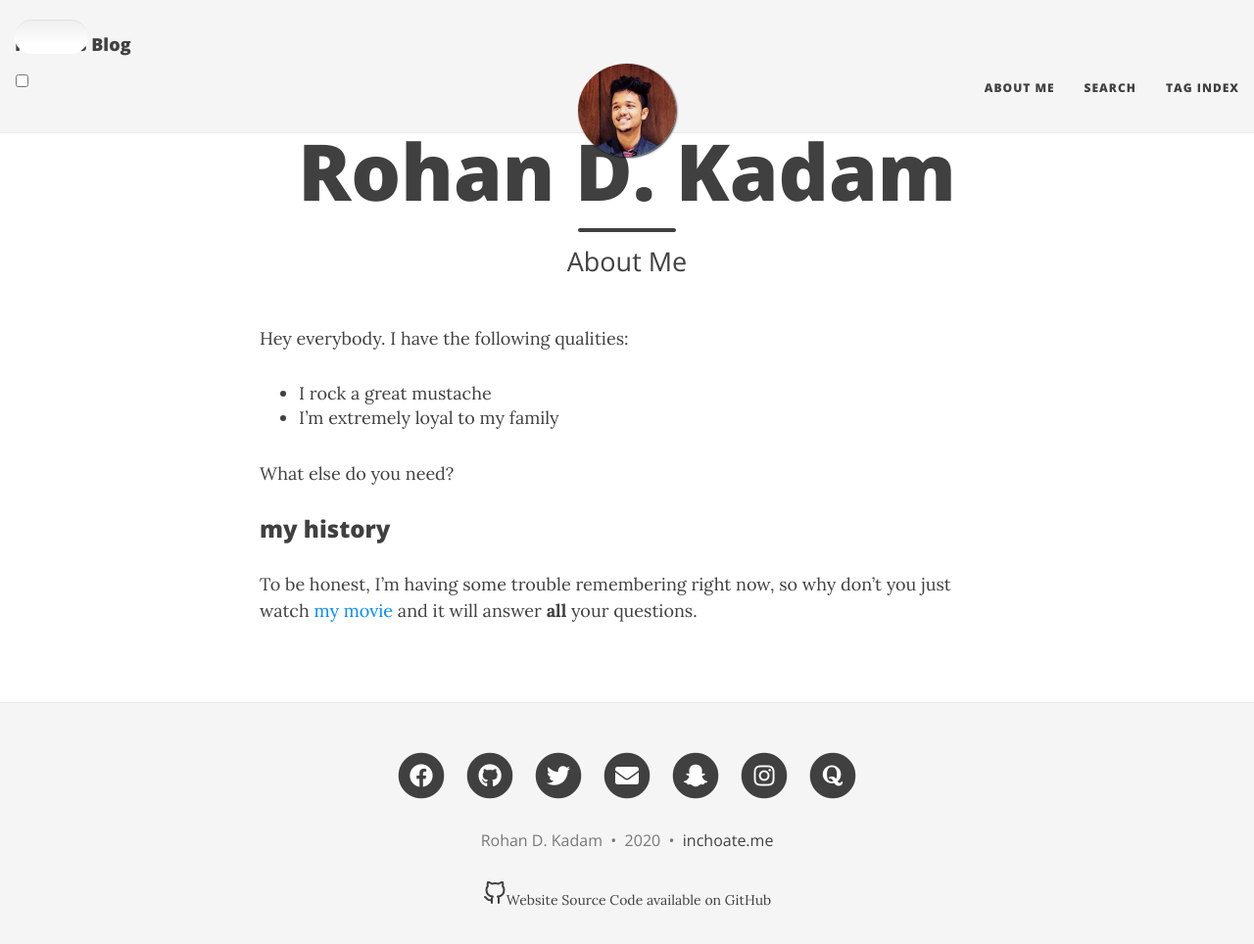
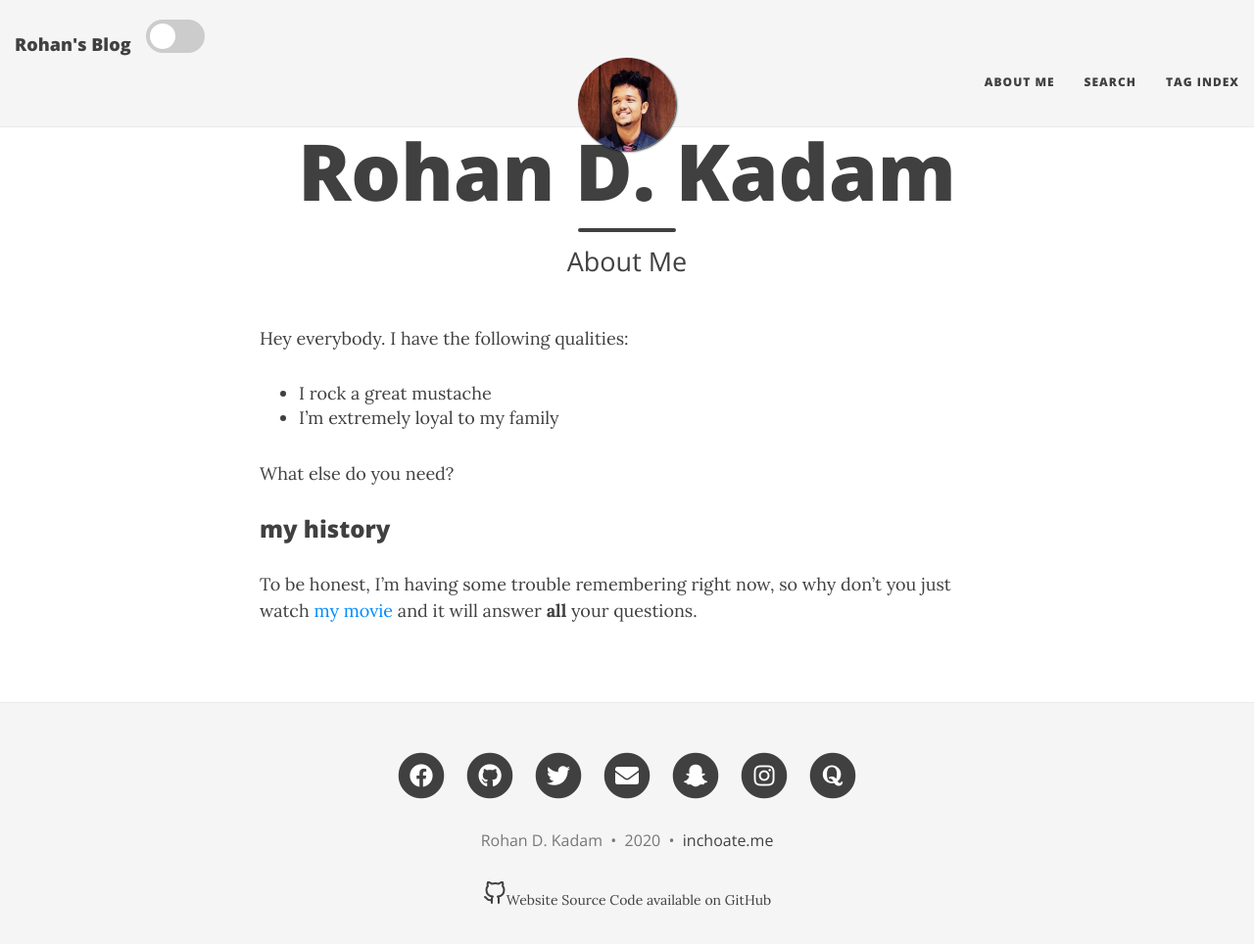
Before and after one commit to iamrdk21/Website1, a Jekyll site: the page built from aboutme.md, in a window 1280 px wide and 1010 px high. Shown: the top 964 px of the window at 98% size. Built offline with Jekyll 4.4.1, drawn with Linux system fonts in a browser that asks for light colours; nearby versions of some CDN libraries.

Commit message:
Update dark-mode.css

```diff
--- a/css/dark-mode.css
+++ b/css/dark-mode.css
@@ -4,102 +4,60 @@
 }
 .switch {
   position: relative;
-      display: block;
-      vertical-align: top;
-      width: 75px;
-      height: 35px;
-      padding: 1px;
-      margin: 0 10px 10px 0;
-      background: linear-gradient(to bottom, #eeeeee, #FFFFFF 25px);
-      background-image: -webkit-linear-gradient(top, #eeeeee, #FFFFFF 25px);
-      border-radius: 18px;
-      box-shadow: inset 0 -1px white, inset 0 1px 1px rgba(0, 0, 0, 0.05);
+  display: inline-block;
+  width: 60px;
+  height: 34px;
+}
+
+.switch input {
+  opacity: 0;
+  width: 0;
+  height: 0;
+}
+
+.slider {
+  position: absolute;
   cursor: pointer;
-    }
-    .switch-input {
-      position: absolute;
-      width: 75px;
   top: 0;
   left: 0;
-      opacity: 0;
+  right: 0;
+  bottom: 0;
+  background-color: #ccc;
+  -webkit-transition: .4s;
+  transition: .4s;
 }
-    .switch-label {
-      position: relative;
-      display: block;
-      height: inherit;
-      font-size: 10px;
-      text-transform: uppercase;
-      background: #eceeef;
-      border-radius: inherit;
-      box-shadow: inset 0 1px 2px rgba(0, 0, 0, 0.12), inset 0 0 2px rgba(0, 0, 0, 0.15);
+
+.slider:before {
+  position: absolute;
+  content: "";
+  height: 26px;
+  width: 26px;
+  left: 4px;
+  bottom: 4px;
+  background-color: white;
+  -webkit-transition: .4s;
+  transition: .4s;
 }
-    .switch-label:before, .switch-label:after {
-      position: absolute;
-      top: 50%;
-      margin-top: -.5em;
-      line-height: 1;
-      -webkit-transition: inherit;
-      -moz-transition: inherit;
-      -o-transition: inherit;
-      transition: inherit;
+
+input:checked + .slider {
+  background-color: #2196F3;
 }
-    .switch-label:before {
-      content: attr(data-off);
-      right: 11px;
-      color: #000000;
-      text-shadow: 0 1px rgba(255, 255, 255, 0.5);
+
+input:focus + .slider {
+  box-shadow: 0 0 1px #2196F3;
 }
-    .switch-label:after {
-      content: attr(data-on);
-      left: 11px;
-      color: #FFFFFF;
-      text-shadow: 0 1px rgba(0, 0, 0, 0.2);
-      opacity: 0;
+
+input:checked + .slider:before {
+  -webkit-transform: translateX(26px);
+  -ms-transform: translateX(26px);
+  transform: translateX(26px);
 }
-    .switch-input:checked ~ .switch-label {
-   	  background: #0588ed;
-      width: 75px;
-      box-shadow: inset 0 1px 2px rgba(0, 0, 0, 0.15), inset 0 0 3px rgba(0, 0, 0, 0.2);
+
+/* Rounded sliders */
+.slider.round {
+  border-radius: 34px;
 }
-    .switch-input:checked ~ .switch-label:before {
-      opacity: 0;
+
+.slider.round:before {
+  border-radius: 50%;
 }
-    .switch-input:checked ~ .switch-label:after {
-      opacity: 1;
-    }
-    .switch-handle {
-      position: absolute;
-      top: 4px;
-      left: 4px;
-      width: 28px;
-      height: 28px;
-      background: linear-gradient(to bottom, #FFFFFF 40%, #f0f0f0);
-      background-image: -webkit-linear-gradient(top, #FFFFFF 40%, #f0f0f0);
-      border-radius: 100%;
-      box-shadow: 1px 1px 5px rgba(0, 0, 0, 0.2);
-    }
-    .switch-handle:before {
-      content: "";
-      position: absolute;
-      top: 50%;
-      left: 50%;
-      margin: -6px 0 0 -6px;
-      width: 12px;
-      height: 12px;
-      background: linear-gradient(to bottom, #eeeeee, #FFFFFF);
-      background-image: -webkit-linear-gradient(top, #eeeeee, #FFFFFF);
-      border-radius: 6px;
-      box-shadow: inset 0 1px rgba(0, 0, 0, 0.02);
-    }
-    .switch-input:checked ~ .switch-handle {
-      left: 46px;
-      box-shadow: -1px 1px 5px rgba(0, 0, 0, 0.2);
-    }
-    /* Transition
-        ========================== */
-    .switch-label, .switch-handle {
-      transition: All 0.3s ease;
-      -webkit-transition: All 0.3s ease;
-      -moz-transition: All 0.3s ease;
-      -o-transition: All 0.3s ease;
-    }
```
Lines whose indentation alone changed are shown as unchanged.
